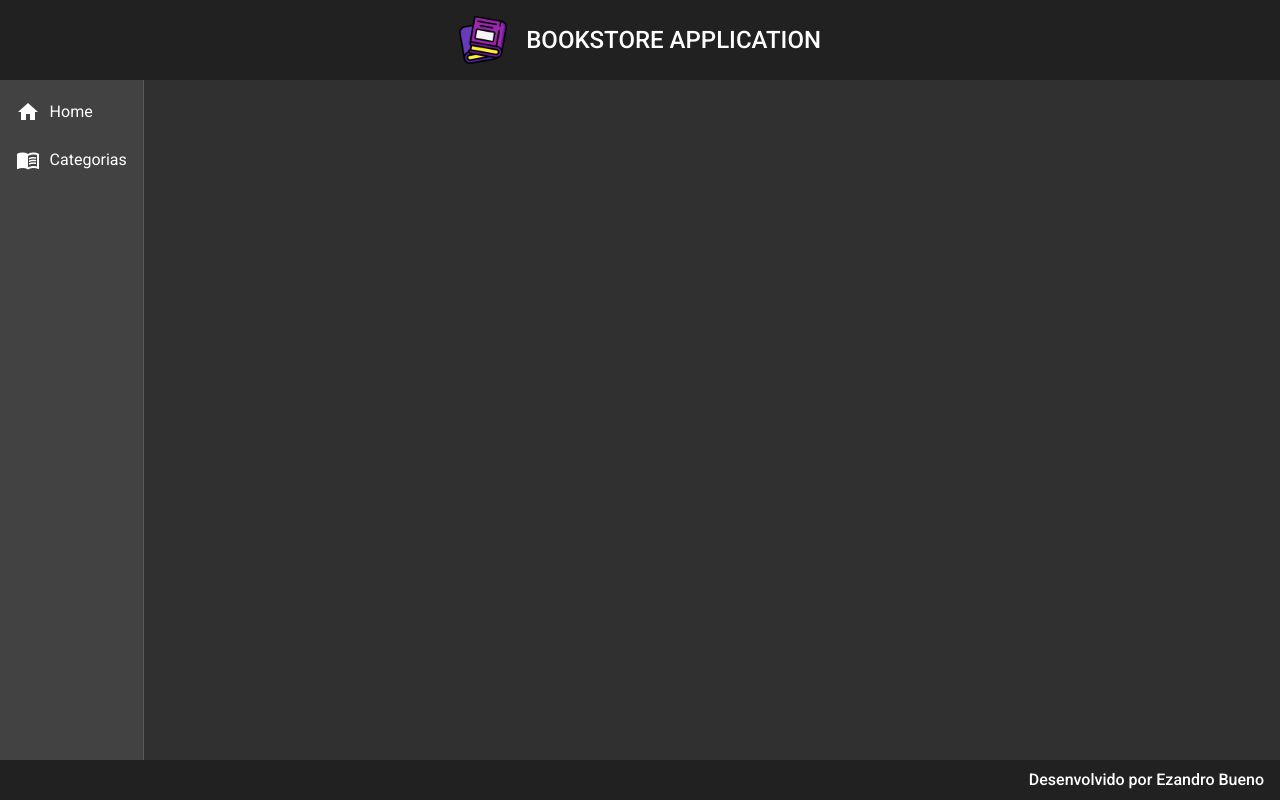
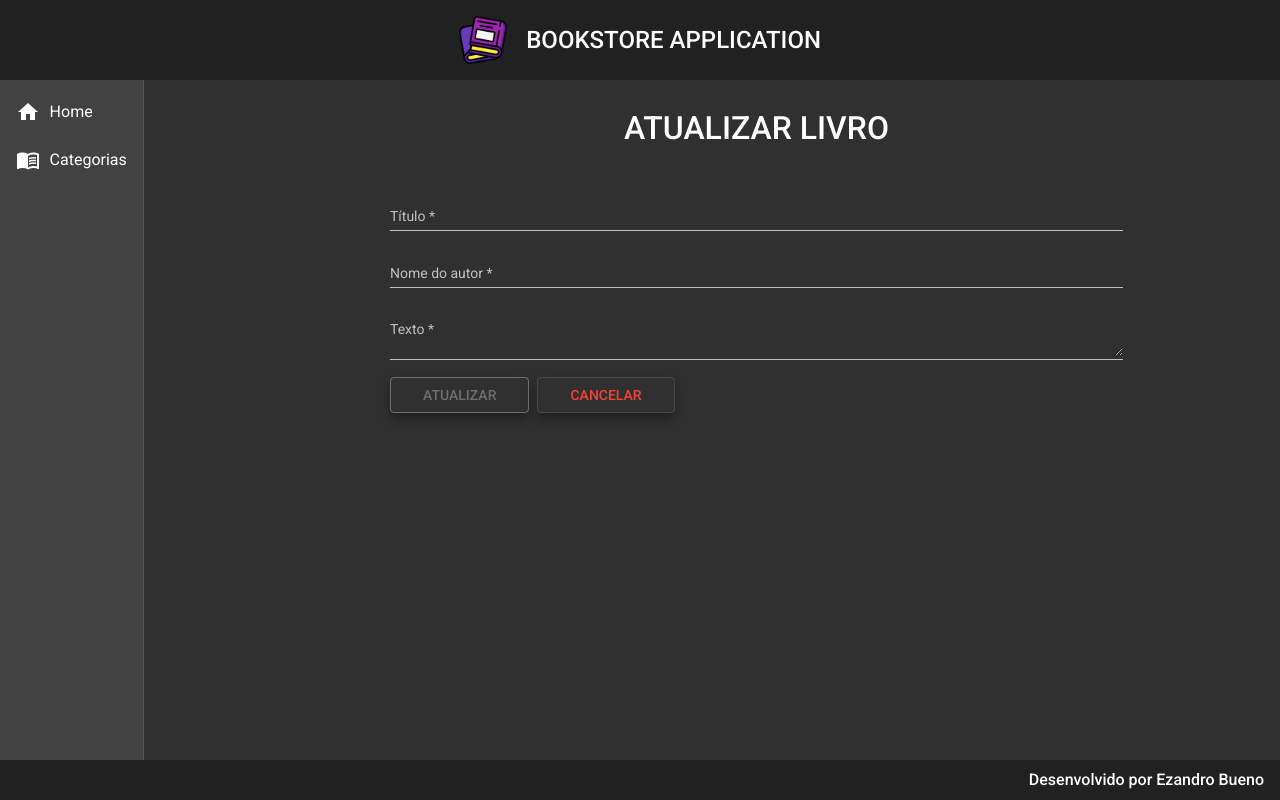
Before and after one commit to ezbueno/bookstore-angular, an Angular app in the folder bookstore-frontend/bookstore/: page /categorias/1/livros/1/update in a window 1280 px wide. Before the commit this address led to /. Built offline with nearby package versions, Linux system fonts and the light colour scheme; no server answers.

Commit message:
livro-update finished

```diff
--- a/bookstore-frontend/bookstore/src/app/app-routing.module.ts
+++ b/bookstore-frontend/bookstore/src/app/app-routing.module.ts
@@ -1,3 +1,4 @@
+import { LivroUpdateComponent } from "./components/views/livro/livro-update/livro-update.component";
 import { LivroCreateComponent } from "./components/views/livro/livro-create/livro-create.component";
 import { LivroReadAllComponent } from "./components/views/livro/livro-read-all/livro-read-all.component";
 import { CategoriaUpdateComponent } from "./components/views/categoria/categoria-update/categoria-update.component";
@@ -37,6 +38,10 @@ const routes: Routes = [
     path: "categorias/:id_cat/livros/create",
     component: LivroCreateComponent,
   },
+  {
+    path: "categorias/:id_cat/livros/:id/update",
+    component: LivroUpdateComponent,
+  },
 ];
 
 @NgModule({
--- a/bookstore-frontend/bookstore/src/app/app.module.ts
+++ b/bookstore-frontend/bookstore/src/app/app.module.ts
@@ -31,6 +31,7 @@ import { CategoriaDeleteComponent } from "./components/views/categoria/categoria
 import { CategoriaUpdateComponent } from "./components/views/categoria/categoria-update/categoria-update.component";
 import { LivroReadAllComponent } from "./components/views/livro/livro-read-all/livro-read-all.component";
 import { LivroCreateComponent } from "./components/views/livro/livro-create/livro-create.component";
+import { LivroUpdateComponent } from "./components/views/livro/livro-update/livro-update.component";
 
 @NgModule({
   declarations: [
@@ -45,6 +46,7 @@ import { LivroCreateComponent } from "./components/views/livro/livro-create/livr
     CategoriaUpdateComponent,
     LivroReadAllComponent,
     LivroCreateComponent,
+    LivroUpdateComponent,
   ],
   imports: [
     BrowserModule,
--- a/bookstore-frontend/bookstore/src/app/components/views/livro/livro-read-all/livro-read-all.component.html
+++ b/bookstore-frontend/bookstore/src/app/components/views/livro/livro-read-all/livro-read-all.component.html
@@ -27,7 +27,7 @@
         <ng-container matColumnDef="acoes">
           <th class="mat-header" mat-header-cell *matHeaderCellDef>AÇÕES</th>
           <td mat-cell *matCellDef="let row">
-            <a class="edit" href="#">
+            <a class="edit" routerLink="{{ row.id }}/update">
               <i class="material-icons">edit</i>
             </a>
             <a class="delete" href="#">
--- /dev/null
+++ b/bookstore-frontend/bookstore/src/app/components/views/livro/livro-update/livro-update.component.css
@@ -0,0 +1,26 @@
+form {
+    text-align: center;
+    width: 70%;
+    margin: 2rem auto 0;
+}
+
+h1 {
+    font-size: 2rem;
+    font-weight: 500;
+    margin-bottom: 3rem;
+}
+
+.form {
+    width: 100%;
+}
+
+.buttons {
+    width: 100%;
+    text-align: start;
+}
+
+button {
+    margin-right: .5rem;
+    padding-right: 2rem;
+    padding-left: 2rem;
+}
--- /dev/null
+++ b/bookstore-frontend/bookstore/src/app/components/views/livro/livro-update/livro-update.component.html
@@ -0,0 +1,26 @@
+<form>
+    <h1>ATUALIZAR LIVRO</h1>
+
+    <mat-form-field class="form">
+      <mat-label>Título</mat-label>
+      <input matInput [(ngModel)]="livro.titulo" [formControl]="titulo" required type="text" name="titulo" placeholder="Ex. Curso Spring Boot com Angular 12" maxlength="100" />
+      <mat-error *ngIf="titulo.invalid">{{ getTitleValidation() }}</mat-error>
+    </mat-form-field>
+
+    <mat-form-field class="form">
+      <mat-label>Nome do autor</mat-label>
+      <input matInput [(ngModel)]="livro.nomeAutor" [formControl]="nomeAutor" required type="text" name="nomeAutor" placeholder="Ex. Ezandro Bueno" maxlength="100" />
+      <mat-error *ngIf="nomeAutor.invalid">{{ getNameValidation() }}</mat-error>
+    </mat-form-field>
+
+    <mat-form-field class="form">
+      <mat-label>Texto</mat-label>
+      <textarea matInput [(ngModel)]="livro.texto" [formControl]="texto" required type="text" name="texto" placeholder="Ex. Lorem ipsum" maxlength="2000000"></textarea>
+      <mat-error *ngIf="texto.invalid">{{ getTextValidation() }}</mat-error>
+    </mat-form-field>
+
+    <div class="buttons">
+      <button (click)="update()" [disabled]="getTitleValidation() || getNameValidation() || getTextValidation()" class="mat-elevation-z8" mat-stroked-button color="primary">ATUALIZAR</button>
+      <button (click)="cancel()" class="mat-elevation-z8" mat-stroked-button color="warn">CANCELAR</button>
+    </div>
+  </form>
--- /dev/null
+++ b/bookstore-frontend/bookstore/src/app/components/views/livro/livro-update/livro-update.component.ts
@@ -0,0 +1,84 @@
+import { LivroService } from "./../livro.service";
+import { Validators } from "@angular/forms";
+import { Livro } from "./../livro.model";
+import { Component, OnInit } from "@angular/core";
+import { FormControl } from "@angular/forms";
+import { ActivatedRoute, Router } from "@angular/router";
+
+@Component({
+  selector: "app-livro-update",
+  templateUrl: "./livro-update.component.html",
+  styleUrls: ["./livro-update.component.css"],
+})
+export class LivroUpdateComponent implements OnInit {
+  id_cat: String = "";
+
+  titulo = new FormControl("", [Validators.minLength(3)]);
+  nomeAutor = new FormControl("", [Validators.minLength(3)]);
+  texto = new FormControl("", [Validators.minLength(10)]);
+
+  livro: Livro = {
+    id: "",
+    titulo: "",
+    nomeAutor: "",
+    texto: "",
+  };
+
+  constructor(
+    private service: LivroService,
+    private route: ActivatedRoute,
+    private router: Router
+  ) {}
+
+  ngOnInit(): void {
+    this.id_cat = this.route.snapshot.paramMap.get("id_cat")!;
+    this.livro.id = this.route.snapshot.paramMap.get("id")!;
+    this.findById();
+  }
+
+  findById(): void {
+    this.service.findById(this.livro.id!).subscribe((response) => {
+      this.livro = response;
+    });
+  }
+
+  update(): void {
+    this.service.update(this.livro).subscribe(
+      () => {
+        this.router.navigate([`categorias/${this.id_cat}/livros`]);
+        this.service.message("Livro atualizado com sucesso!");
+      },
+      () => {
+        this.router.navigate([`categorias/${this.id_cat}/livros`]);
+        this.service.message(
+          "Falha ao atualizar livro! Tente novamente mais tarde!"
+        );
+      }
+    );
+  }
+
+  cancel(): void {
+    this.router.navigate([`categorias/${this.id_cat}/livros`]);
+  }
+
+  getTitleValidation() {
+    if (this.titulo.invalid) {
+      return "O campo TÍTULO deve conter entre 3 e 100 caracteres!";
+    }
+    return false;
+  }
+
+  getNameValidation() {
+    if (this.nomeAutor.invalid) {
+      return "O campo NOME DO AUTOR deve conter entre 3 e 100 caracteres!";
+    }
+    return false;
+  }
+
+  getTextValidation() {
+    if (this.texto.invalid) {
+      return "O campo TEXTO deve conter entre 10 e 2.000.000 caracteres!";
+    }
+    return false;
+  }
+}
--- a/bookstore-frontend/bookstore/src/app/components/views/livro/livro.service.ts
+++ b/bookstore-frontend/bookstore/src/app/components/views/livro/livro.service.ts
@@ -19,6 +19,16 @@ export class LivroService {
     return this.http.get<Livro[]>(url);
   }
 
+  findById(id: String): Observable<Livro> {
+    const url = `${this.baseUrl}/livros/${id}`;
+    return this.http.get<Livro>(url);
+  }
+
+  update(livro: Livro): Observable<Livro> {
+    const url = `${this.baseUrl}/livros/${livro.id}`;
+    return this.http.put<Livro>(url, livro);
+  }
+
   create(livro: Livro, id_cat: String): Observable<Livro> {
     const url = `${this.baseUrl}/livros?categoria=${id_cat}`;
     return this.http.post<Livro>(url, livro);
```
